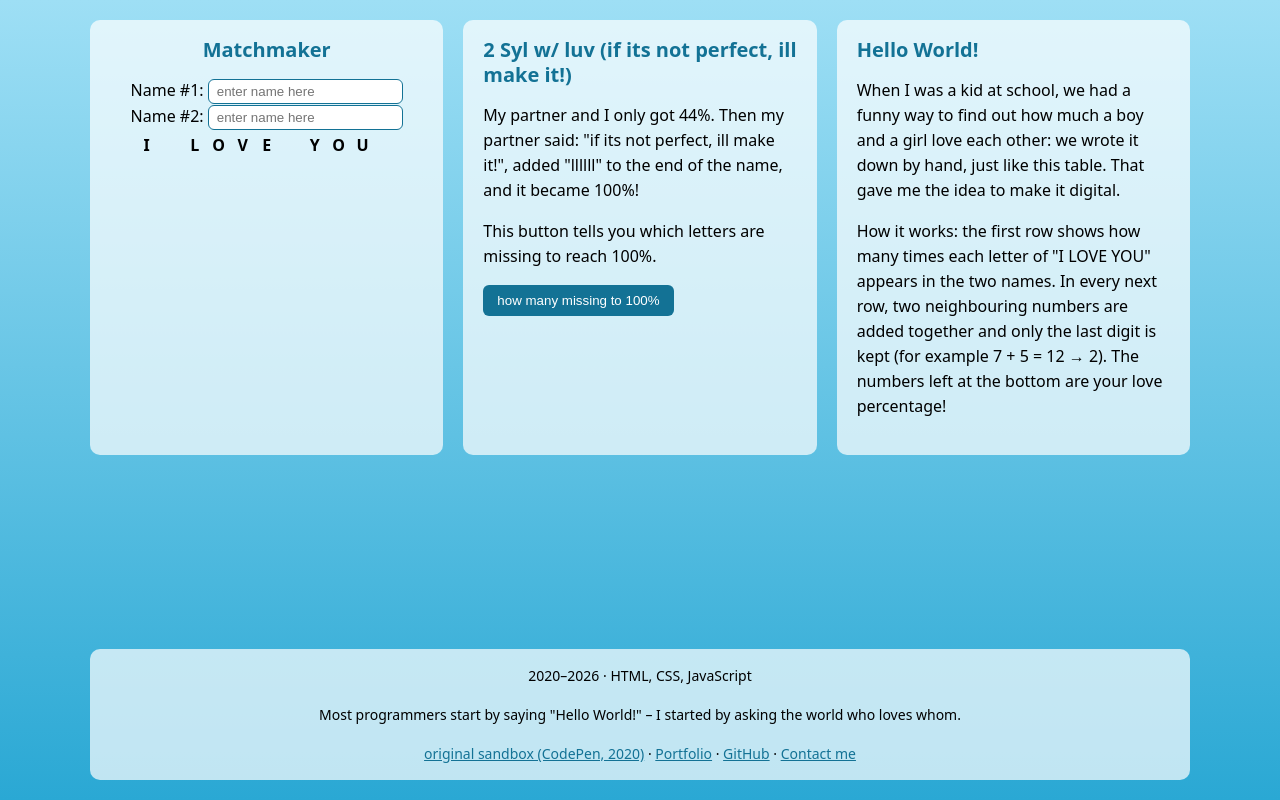
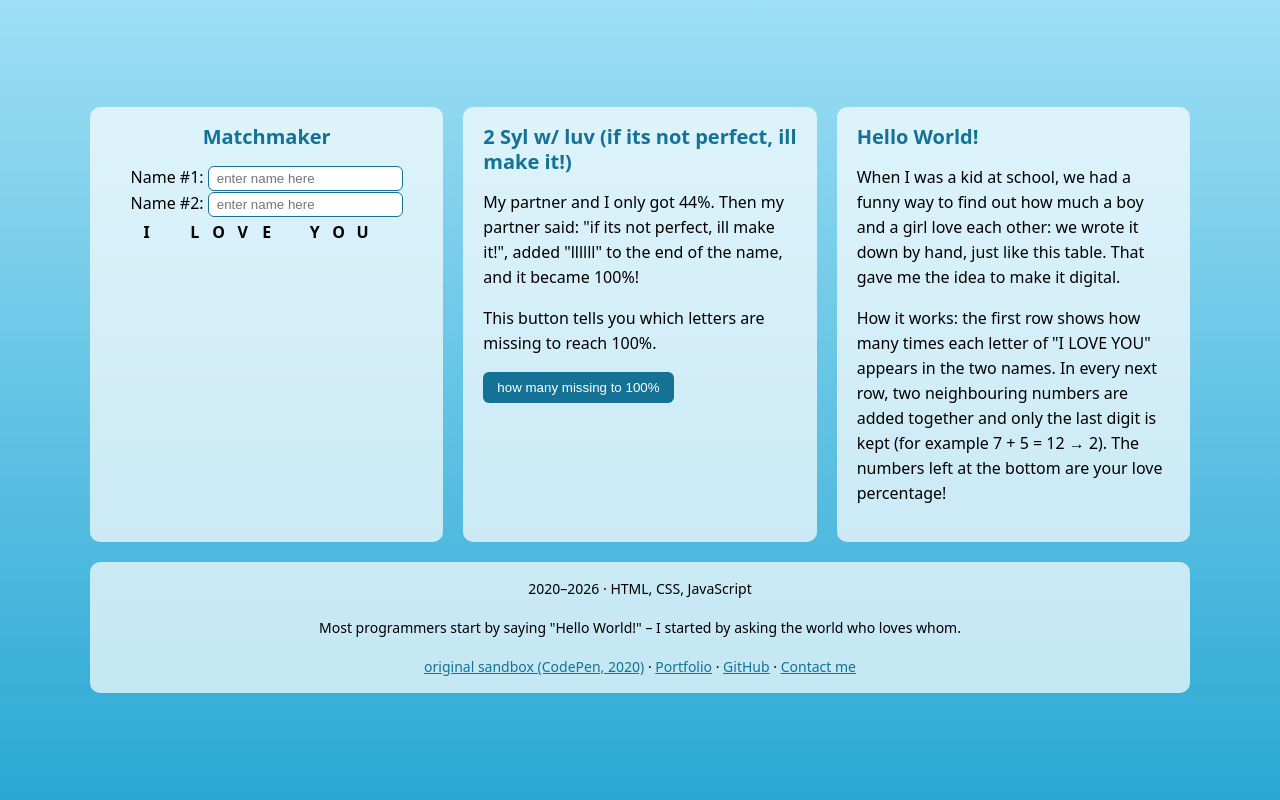
Before and after one commit to mazsola739/rika-hello-world, a plain HTML site: page index.html in a window 1280 px wide. Drawn offline with Linux system fonts and the light colour scheme.

Commit message:
The boxes and the footer together in the middle of the screen, no empty gap between them
Co-Authored-By: Claude Opus 5.5 <noreply@anthropic.com>

```diff
--- a/style.css
+++ b/style.css
@@ -16,9 +16,11 @@ body {
   margin: 0;
   place-items: center;
   padding: 20px;
-  /* a column, so the footer can be pushed down to the bottom */
+  /* a column: the boxes and the footer together in the middle of the screen, so no empty gap
+     opens up between them on a tall screen */
   display: flex;
   flex-direction: column;
+  justify-content: center;
 }
 
 main {
@@ -81,8 +83,7 @@ td {
 footer {
   width: 100%;
   max-width: 1100px;
-  /* margin-top: auto pushes the footer to the bottom of the page */
-  margin: auto auto 0;
+  margin: 0 auto;
   padding: 0 20px;
   box-sizing: border-box;
   border-radius: 10px;
```
